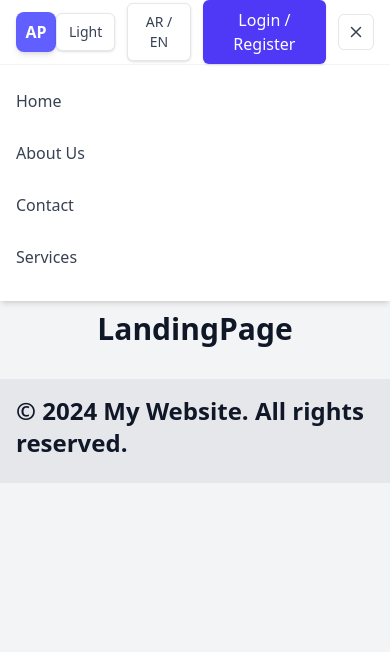
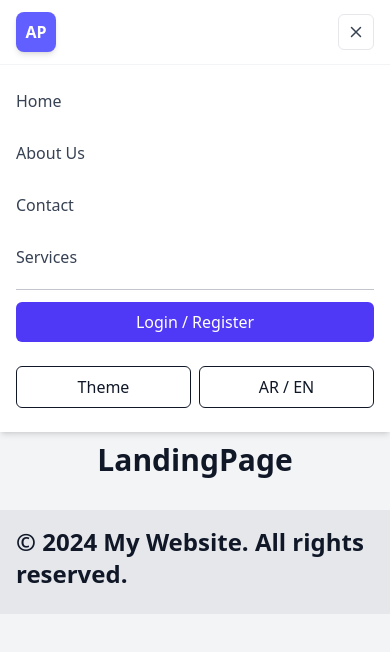
Before and after one commit to nihalsabri/GP-ITI-website-using-react, a React (Vite) app: page / in a window 390 px wide. Both pictures are taken after a click on the button 356 px from the left and 32 px from the top of the page. Shown: the top 652 px of the page. Built offline with nearby package versions, Linux system fonts and the light colour scheme.

Commit message:
Update Navbar.jsx

```diff
--- a/src/components/Navbar.jsx
+++ b/src/components/Navbar.jsx
@@ -68,7 +68,8 @@ const Navbar = () => {
             {/* Theme toggle */}
             <button
               onClick={setTheme}
-              className={`flex items-center gap-2 px-3 py-2 rounded-md border text-sm transition transform hover:scale-105 shadow-sm
+              className={` items-center hidden md:flex gap-2 px-3 py-2 rounded-md border text-sm transition
+                 transform hover:scale-105 shadow-sm
                 ${
                   theme === "dark"
                     ? "border-gray-700 bg-gray-800 text-gray-200"
@@ -80,7 +81,7 @@ const Navbar = () => {
 
             {/* Language */}
             <button
-              className={`px-3 py-2 rounded-md border text-sm transition transform hover:scale-105 shadow-sm
+              className={`px-3 py-2 hidden md:flex rounded-md border text-sm transition transform hover:scale-105 shadow-sm
                 ${
                   theme === "dark"
                     ? "border-gray-700 bg-gray-800 text-gray-200"
@@ -91,7 +92,7 @@ const Navbar = () => {
             </button>
 
             {/* Login/Register لما تتعمل */}
-            <button className="px-4 py-2 rounded-md bg-indigo-600 text-white font-medium hover:bg-indigo-700 transition-shadow shadow">
+            <button className="px-4 py-2 hidden md:flex rounded-md bg-indigo-600 text-white font-medium hover:bg-indigo-700 transition-shadow shadow">
               {/* {user ? "Account" : "Login / Register"} */}
               Login / Register
             </button>
@@ -157,14 +158,14 @@ const Navbar = () => {
             </Link>
 
             {/* //* موجودين وبيظهرو كدا كدا فوق ولينا حرية الاختيار بين عرضهم ف المنيو او عرضهم ف الناف نفسه لما نتفق نشغل واحدة ونقفل التانية */}
-            {/* <div className="pt-3 border-t border-gray-700/30"> */}
-            {/* <button className="w-full text-center px-3 py-2 rounded-md bg-indigo-600 text-white"> */}
-            {/* {user ? "Account" : "Login / Register"} */}
-            {/* Login / Register */}
-            {/* </button> */}
-            {/* </div> */}
+            <div className="pt-3 border-t border-gray-700/30">
+              <button className="w-full text-center px-3 py-2 rounded-md bg-indigo-600 text-white">
+                {/* {user ? "Account" : "Login / Register"} */}
+                Login / Register
+              </button>
+            </div>
 
-            {/* <div className="flex gap-2 pt-3">
+            <div className="flex gap-2 pt-3">
               <button
                 onClick={setTheme}
                 className="flex-1 px-3 py-2 rounded-md border"
@@ -174,7 +175,7 @@ const Navbar = () => {
               <button className="flex-1 px-3 py-2 rounded-md border">
                 AR / EN
               </button>
-            </div> */}
+            </div>
           </div>
         </div>
       )}
```
